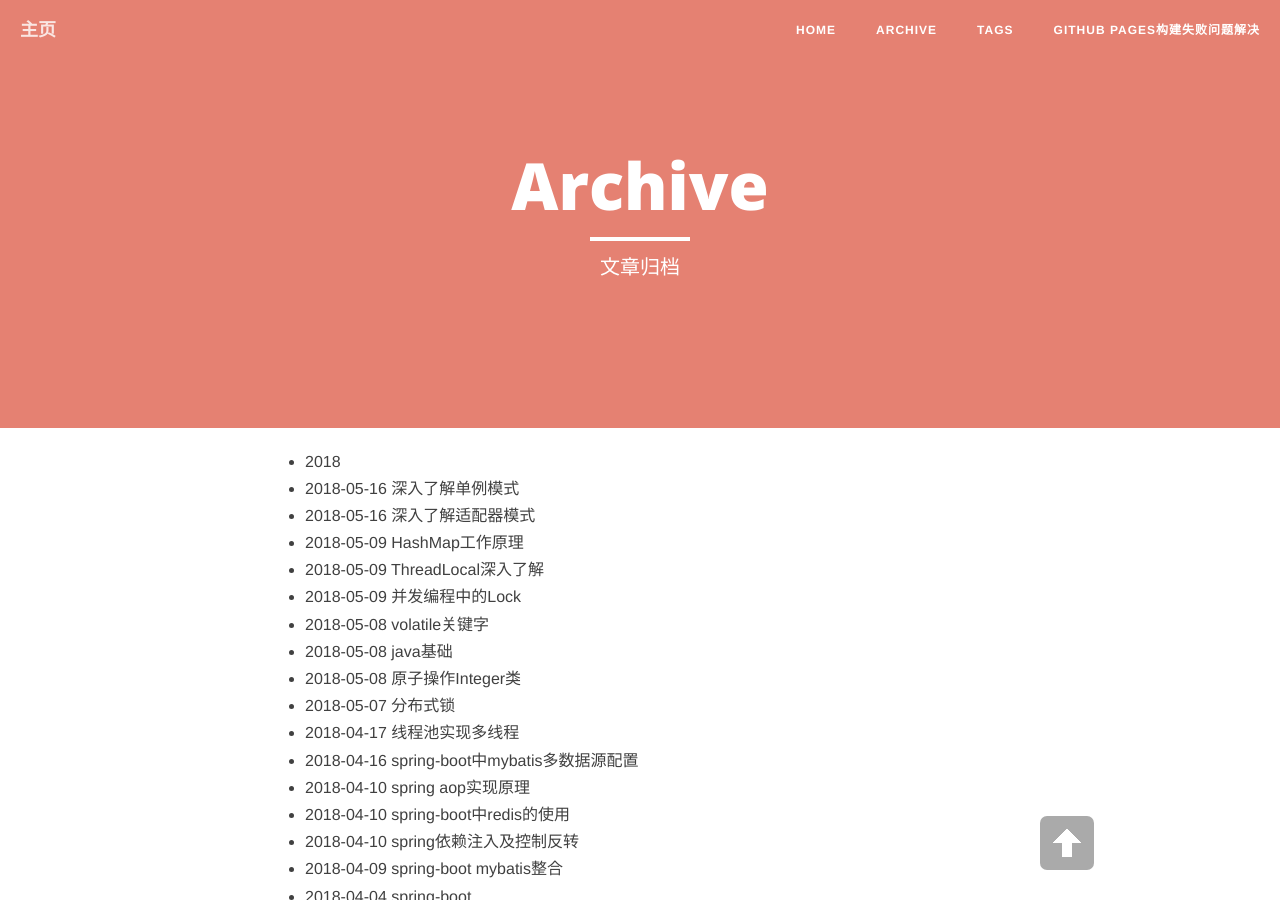
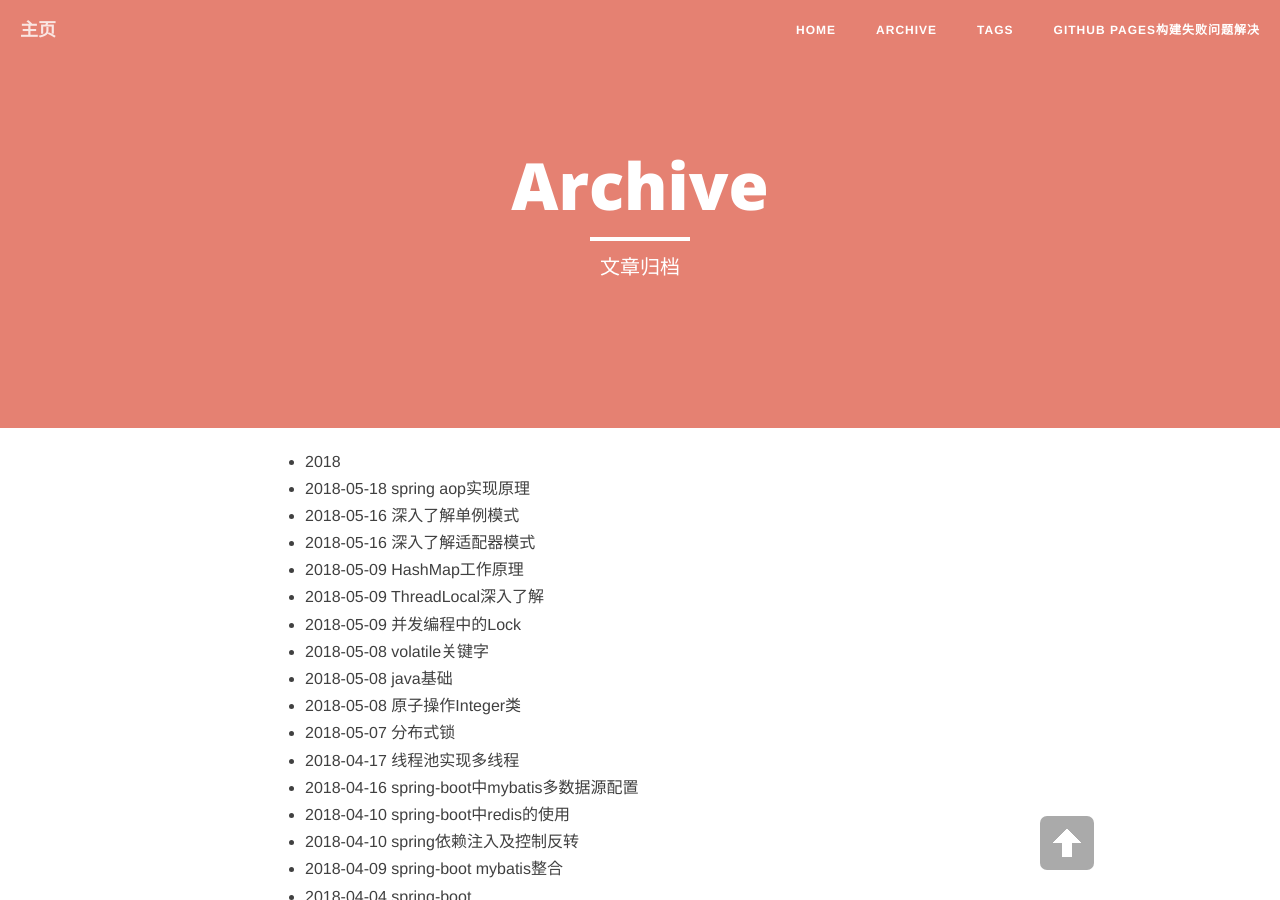
Before and after one commit to ZhouJianBoPro/ZhouJianBoPro.github.io, a Jekyll site: the page built from archive.md, in a window 1280 px wide and 900 px high. Built offline with Jekyll 4.4.1, drawn with Linux system fonts in a browser that asks for light colours; nearby versions of some CDN libraries.

Commit message:
defalut commit；

```diff
--- a/_posts/2018-05-18-spring-aop.md
+++ b/_posts/2018-05-18-spring-aop.md
@@ -1,7 +1,7 @@
 ---
 layout: post
 title: spring aop实现原理
-date: 2018-04-10
+date: 2018-05-18
 categories: spring
 tags: [spring]
 description: spring面向切面编程
```
